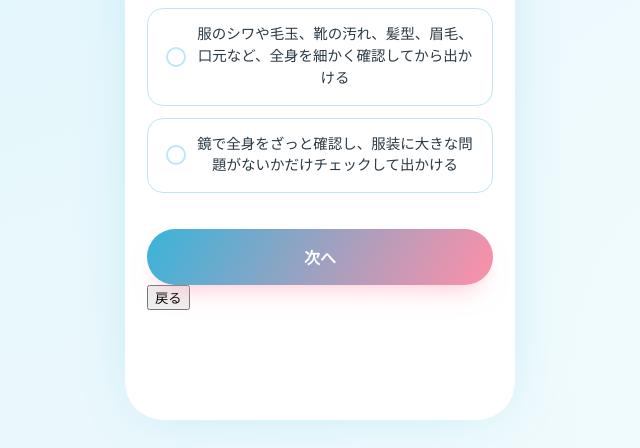
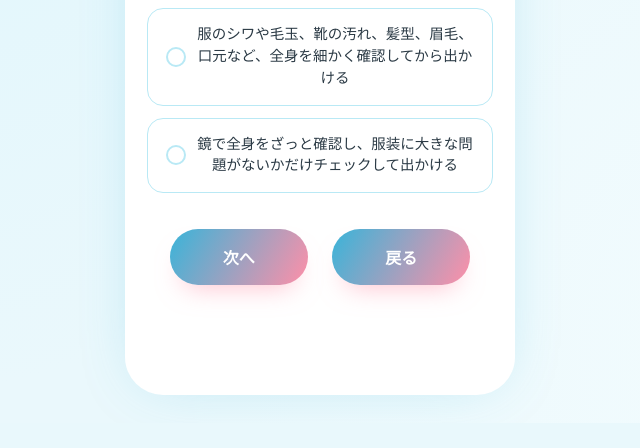
Before and after one commit to kosuke0107/techjam, a Django app: page /application/ex/ in a window 1280 px wide. Shown: the part 398-846 px from the top of the page, without its empty margins (320-960 px from the left). After the commit the page ends 797 px from the top, so only its background shows below. Run offline with Django 5.2, Linux system fonts and the light colour scheme; data comes from the database, SQL or seed files in the repository.

Commit message:
button
戻るのボタンのデザインと位置を調整した

```diff
--- a/tech_jam02/application/static/application/ex.css
+++ b/tech_jam02/application/static/application/ex.css
@@ -183,6 +183,30 @@ body{
   box-shadow:0 14px 26px -12px rgba(255,143,168,0.55);
   cursor:pointer;
   transition:transform .12s ease, box-shadow .2s ease;
+  width: 40%;
+}
+#backButton{
+  position:sticky;
+  bottom:16px;
+  width:100%;
+  margin-top:24px;
+  padding:16px 18px;
+  border:none;
+  border-radius:999px;
+  font-family:inherit;
+  font-size:16px;
+  font-weight:700;
+  color:var(--white);
+  background:linear-gradient(120deg, var(--blue-deep), var(--pink-deep));
+  box-shadow:0 14px 26px -12px rgba(255,143,168,0.55);
+  cursor:pointer;
+  transition:transform .12s ease, box-shadow .2s ease;
+  width: 40%;
+}
+.button{
+    justify-content: center;
+    display: flex;
+    gap: 24px;
 }
 
 #nextButton:hover{
--- a/tech_jam02/application/templates/application/ex.html
+++ b/tech_jam02/application/templates/application/ex.html
@@ -45,10 +45,10 @@
         {% endfor %}
 
     </div>
-
-    <button type="button" id="nextButton">次へ</button>
-    <button type="button" id="backButton">戻る</button>
-
+    <div class="button">
+        <button type="button" id="nextButton">次へ</button>
+        <button type="button" id="backButton">戻る</button>
+    </div>
     <script>
         const questions = document.querySelectorAll(".question");
         const nextButton = document.getElementById("nextButton");
```
